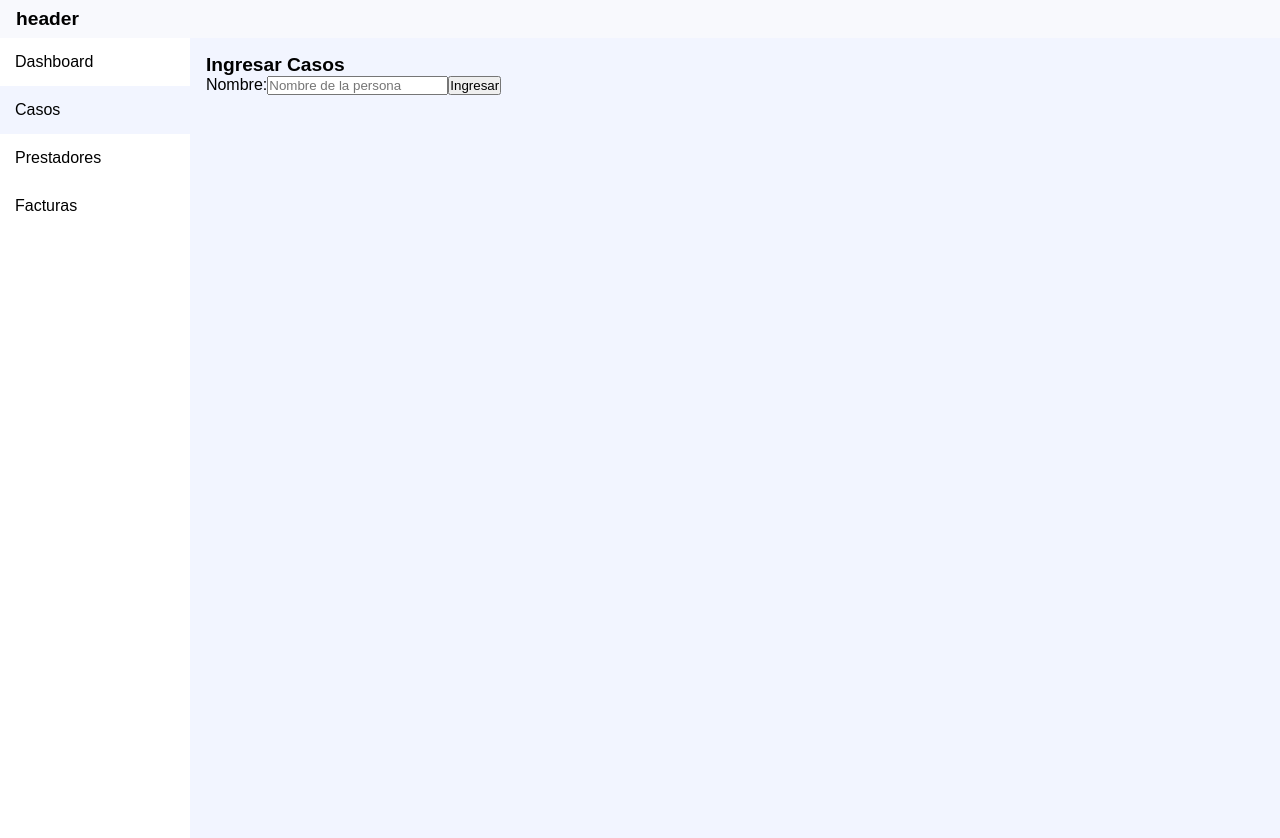
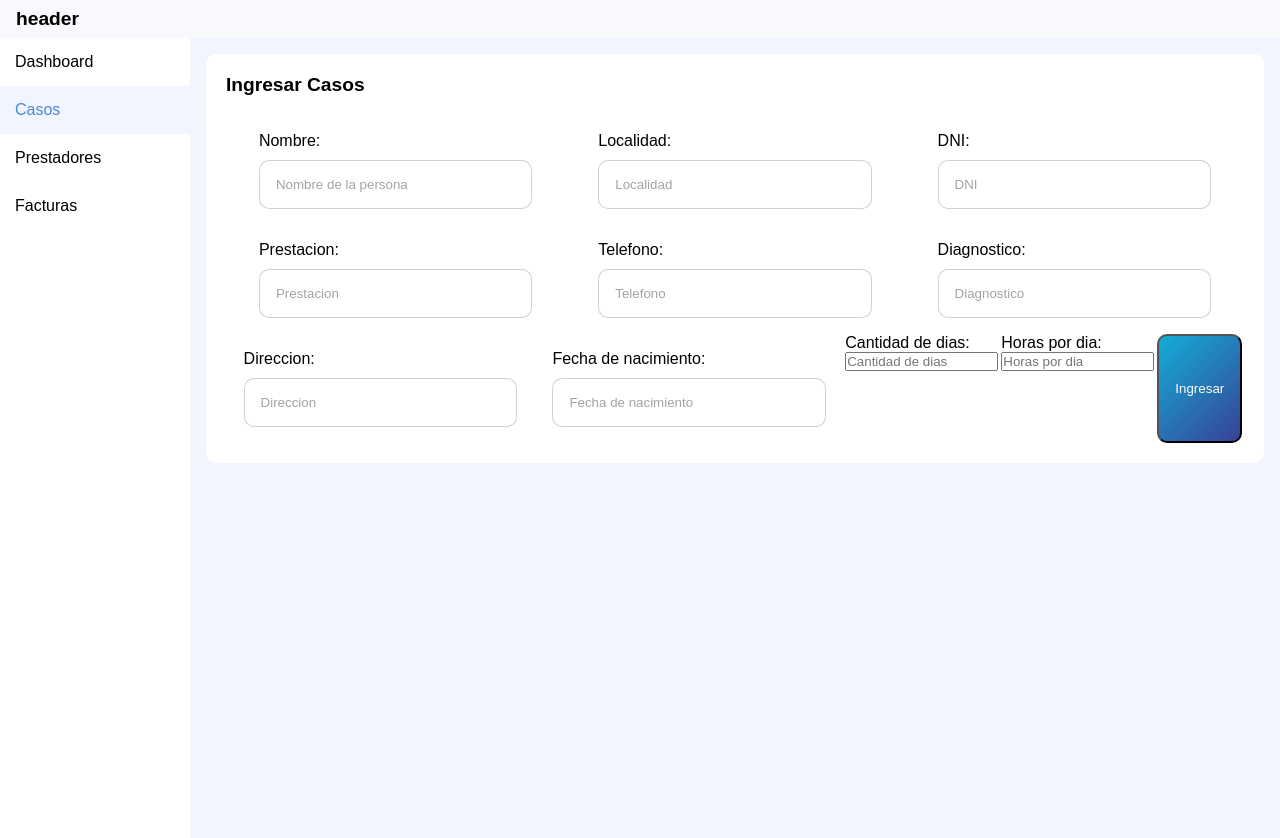
Before and after one commit to sanpalma22/home-care-pro, a Next.js app: page /casos/ingresar in a window 1280 px wide. Built offline with nearby package versions, Linux system fonts and the light colour scheme.

Commit message:
formulario

```diff
--- a/package.json
+++ b/package.json
@@ -9,6 +9,7 @@
     "lint": "next lint"
   },
   "dependencies": {
+    "axios": "^1.7.2",
     "bootstrap": "^5.3.3",
     "cors": "^2.8.5",
     "express": "^4.19.2",
--- a/src/app/casos/activos/page.js
+++ b/src/app/casos/activos/page.js
@@ -23,7 +23,7 @@ export default function CasosActivos() {
 
   return (
     <main>
-      <div className={styles.casosActivos}>
+      <div className="mainContainer">
             <h1>Casos Activos</h1>
             <table className={styles.casosTable}>
                 <thead>
@@ -46,7 +46,7 @@ export default function CasosActivos() {
                             <td>{caso.NombrePrestacion}</td>
                             <td>{caso.FechaOcurrencia}</td>
                             <td>{caso.FechaSolicitud}</td>
-                            <td><Link href={`/casos/${caso.IdCaso}`}>Ver info</Link></td>
+                            <td><Link href={`/casos/${caso.IdCaso}`} className="verInfo">Ver info</Link></td>
                         </tr>
                     ))}
                 </tbody>
--- a/src/app/casos/casos.module.css
+++ b/src/app/casos/casos.module.css
@@ -1,11 +1,3 @@
-/* TablaCasos.module.css */
-
-.casosActivos {
-    padding: 20px;
-    background-color: #fff;
-    border-radius: 10px;
-  }
-
   .casosTableContainer {
     max-width: 100%;
     overflow-x: auto;
@@ -25,13 +17,43 @@
   }
 
   .casosTable th {
-
     color: #515151;
     font-weight: 700;
     font-size: 12px;
-
   }
 
   .casosTable tr{
     border-bottom: 1px solid #D0D0D0;
   }
+
+  .formIngreso{
+    display: flex;
+    flex-wrap: wrap;
+    justify-content: space-around;
+    margin-top: 20px;
+  }
+
+  .ingreso {
+    width: 30%;
+    display: flex;
+    flex-direction: column;
+    padding: 1rem;
+    gap: 10px;
+  }
+
+  .ingresoMedio {
+    width: 15%;
+    display: flex;
+    flex-direction: column;
+  }
+
+  .ingreso input{
+    border: 1px solid #a3a3a380;
+    border-radius: 10px;
+    padding: 1rem;
+
+  }
+  .ingreso input::placeholder{
+    color: #A3A3A3;
+    opacity: 50;
+  }
--- a/src/app/casos/ingresar/page.js
+++ b/src/app/casos/ingresar/page.js
@@ -1,12 +1,64 @@
+import styles from "../casos.module.css"
+
 export default function IngresarCasos() {
     return (
       <main>
-        <div>
+        <div className="mainContainer">
           <h1>Ingresar Casos</h1>
         <form>
-            <label htmlFor="nombreInput">Nombre:</label>
-            <input type="text" placeholder="Nombre de la persona" />
-            <input type="submit" value="Ingresar"/>
+          <div className={styles.formIngreso}>
+            <div className={styles.ingreso}>
+              <label htmlFor="nombreInput">Nombre:</label>
+              <input type="text" placeholder="Nombre de la persona" />
+            </div>
+
+            <div className={styles.ingreso}>
+              <label htmlFor="nombreInput">Localidad:</label>
+              <input type="text" placeholder="Localidad" />
+            </div>
+
+            <div className={styles.ingreso}>
+              <label htmlFor="nombreInput">DNI:</label>
+              <input type="text" placeholder="DNI"/>
+            </div>
+
+            <div className={styles.ingreso}>
+              <label htmlFor="nombreInput">Prestacion:</label>
+              <input type="text" placeholder="Prestacion" />
+            </div>
+
+            <div className={styles.ingreso}>
+              <label htmlFor="nombreInput">Telefono:</label>
+              <input type="text" placeholder="Telefono"/>
+            </div>
+
+            <div className={styles.ingreso}>
+              <label htmlFor="nombreInput">Diagnostico:</label>
+              <input type="text" placeholder="Diagnostico" />
+            </div>
+
+            <div className={styles.ingreso} >
+              <label htmlFor="nombreInput">Direccion:</label>
+              <input type="text" placeholder="Direccion"/>
+            </div>
+
+            <div className={styles.ingreso}>
+              <label htmlFor="nombreInput">Fecha de nacimiento:</label>
+              <input type="text" placeholder="Fecha de nacimiento"/>
+            </div>
+
+            <div className={styles.ingresoMedio}>
+              <label htmlFor="nombreInput">Cantidad de dias:</label>
+              <input type="text" placeholder="Cantidad de dias"/>
+            </div>
+
+            <div className={styles.ingresoMedio}>
+              <label htmlFor="nombreInput">Horas por dia:</label>
+              <input type="text" placeholder="Horas por dia"/>
+            </div>
+
+            <button type="submit" className="btnIngresar">Ingresar</button>
+          </div>
           </form>
         </div>
       </main>
--- a/src/app/components/Sidebar/sidebar.css
+++ b/src/app/components/Sidebar/sidebar.css
@@ -22,4 +22,5 @@ a{
 
 .selected{
   background-color: #f2f5ff;
+  color: #4988da;
 }
--- a/src/app/globals.css
+++ b/src/app/globals.css
@@ -29,3 +29,16 @@ h1{
   border-radius: 10px;
   color: white;
 }
+
+.verInfo{
+  padding: 0.4rem;
+  color: white;
+  background: linear-gradient(135deg, #14ADD6 0%, #384295 100%);
+  border-radius: 8px;
+}
+
+.mainContainer{
+  padding: 20px;
+  background-color: #fff;
+  border-radius: 10px;
+}
```
Also changed, not shown: 1 other file (tests, documents, lock files or other folders).
